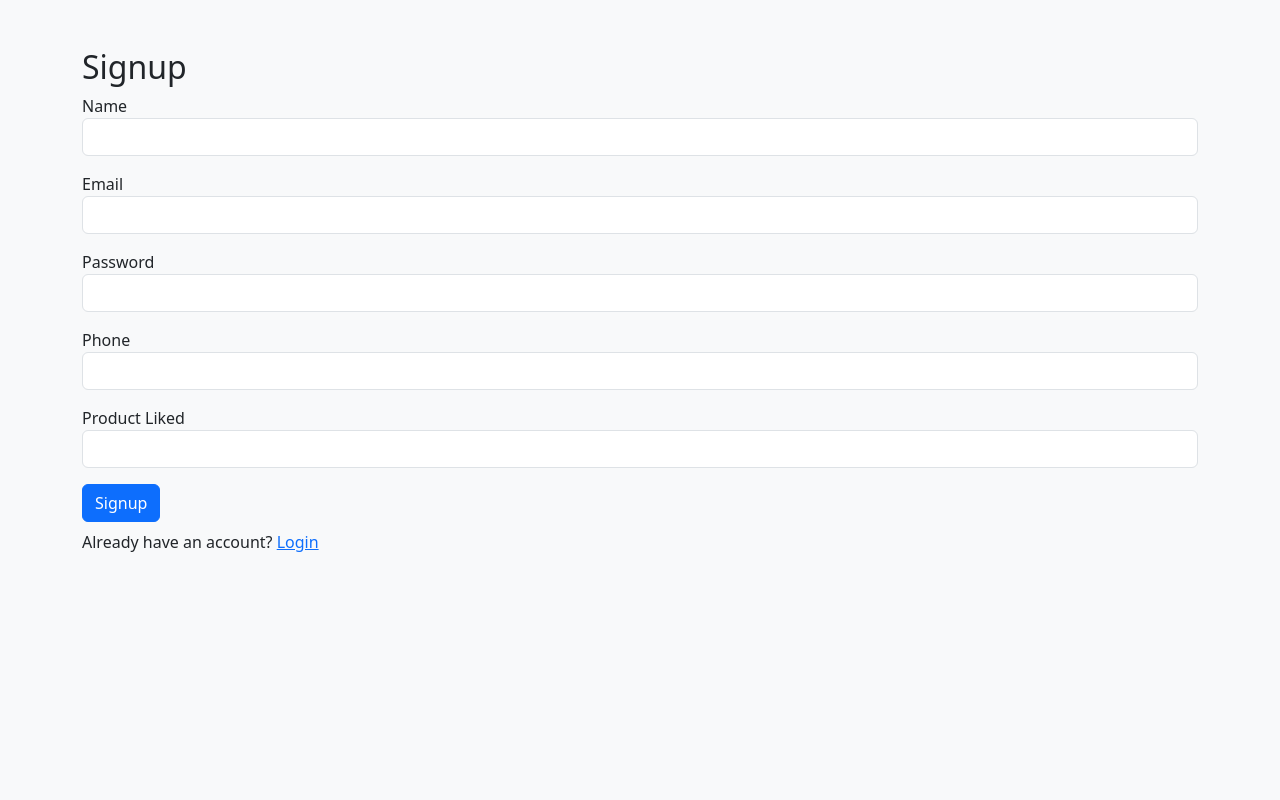
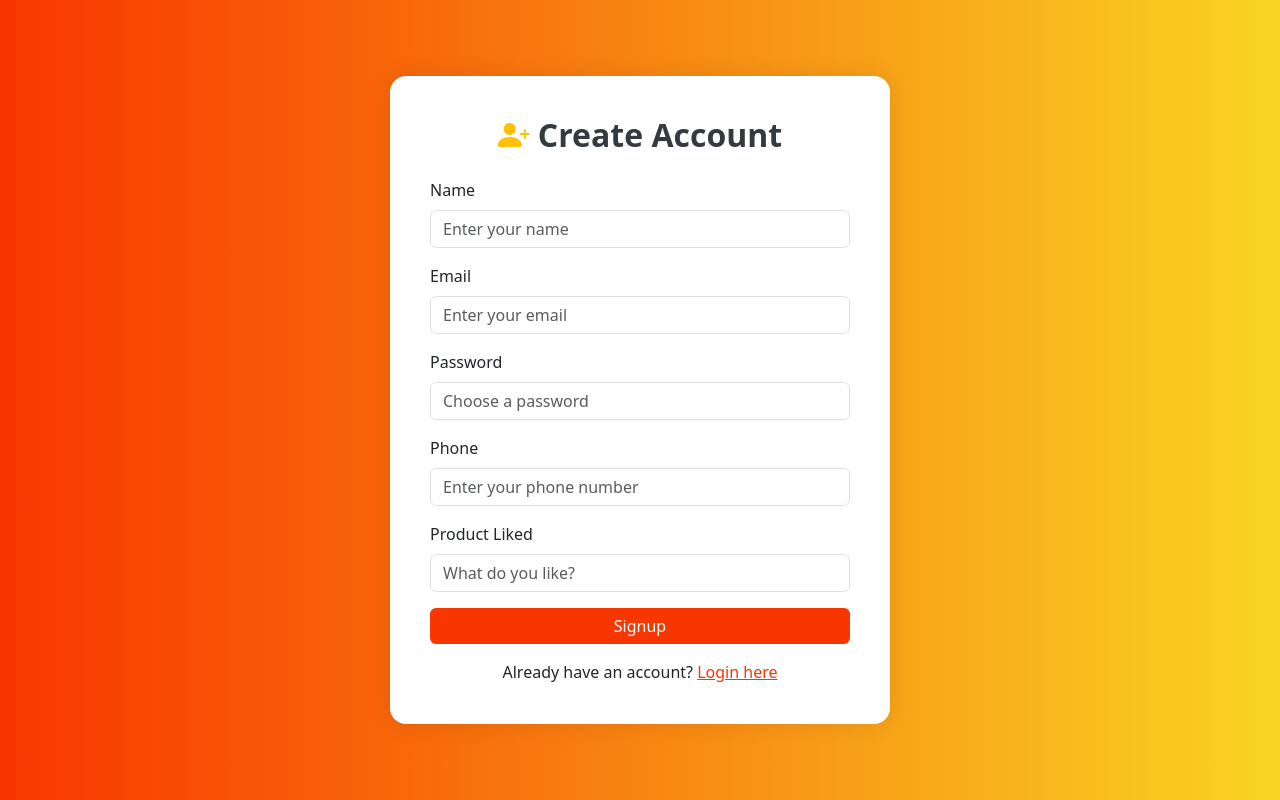
Before and after one commit to manoj2017-dev/customer_app, a Flask app: page /signup in a window 1280 px wide. Run offline with Flask 3, Linux system fonts and the light colour scheme.

Commit message:
Design full signup page

```diff
--- a/app/templates/signup.html
+++ b/app/templates/signup.html
@@ -3,34 +3,77 @@
 <head>
   <meta charset="UTF-8">
   <title>Signup</title>
-    <link rel="stylesheet" href="https://cdn.jsdelivr.net/npm/bootstrap@5.3.3/dist/css/bootstrap.min.css">
+  <link href="https://cdn.jsdelivr.net/npm/bootstrap@5.3.3/dist/css/bootstrap.min.css" rel="stylesheet">
+  <link href="https://cdn.jsdelivr.net/npm/bootstrap-icons@1.10.5/font/bootstrap-icons.css" rel="stylesheet">
+  <style>
+    body {
+      background: linear-gradient(to right, #f83600, #f9d423);
+      min-height: 100vh;
+      display: flex;
+      align-items: center;
+      justify-content: center;
+    }
+    .signup-card {
+      background-color: #fff;
+      padding: 2.5rem;
+      border-radius: 1rem;
+      box-shadow: 0 0 25px rgba(0,0,0,0.1);
+      width: 100%;
+      max-width: 500px;
+    }
+    .signup-card h2 {
+      font-weight: bold;
+      margin-bottom: 1.5rem;
+      color: #343a40;
+    }
+    .form-control:focus {
+      border-color: #f83600;
+      box-shadow: 0 0 0 0.2rem rgba(248, 54, 0, 0.25);
+    }
+    .btn-signup {
+      background-color: #f83600;
+      border: none;
+    }
+    .btn-signup:hover {
+      background-color: #d92b00;
+    }
+    .form-label {
+      font-weight: 500;
+    }
+    .link-text {
+      color: #f83600;
+    }
+  </style>
 </head>
-<body class="bg-light">
-    <div class="container mt-5">
-        <h2>Signup</h2>
+<body>
+  <div class="signup-card">
+    <h2 class="text-center"><i class="bi bi-person-plus-fill me-2 text-warning"></i>Create Account</h2>
+
     <form method="POST" action="/signup">
       <div class="mb-3">
-                <label>Name</label>
-                <input type="text" name="name" class="form-control" required>
+        <label class="form-label">Name</label>
+        <input type="text" name="name" class="form-control" placeholder="Enter your name" required>
       </div>
       <div class="mb-3">
-                <label>Email</label>
-                <input type="email" name="email" class="form-control" required>
+        <label class="form-label">Email</label>
+        <input type="email" name="email" class="form-control" placeholder="Enter your email" required>
       </div>
       <div class="mb-3">
-                <label>Password</label>
-                <input type="password" name="password" class="form-control" required>
+        <label class="form-label">Password</label>
+        <input type="password" name="password" class="form-control" placeholder="Choose a password" required>
       </div>
       <div class="mb-3">
-                <label>Phone</label>
-                <input type="text" name="phone" class="form-control" required>
+        <label class="form-label">Phone</label>
+        <input type="text" name="phone" class="form-control" placeholder="Enter your phone number" required>
       </div>
       <div class="mb-3">
-                <label>Product Liked</label>
-                <input type="text" name="product" class="form-control" required>
+        <label class="form-label">Product Liked</label>
+        <input type="text" name="product" class="form-control" placeholder="What do you like?" required>
       </div>
-            <button class="btn btn-primary">Signup</button>
-            <p class="mt-2">Already have an account? <a href="/login">Login</a></p>
+      <div class="d-grid">
+        <button type="submit" class="btn btn-signup text-white">Signup</button>
+      </div>
+      <p class="mt-3 mb-0 text-center">Already have an account? <a href="/login" class="link-text">Login here</a></p>
     </form>
   </div>
 </body>
```
Lines whose indentation alone changed are shown as unchanged.
